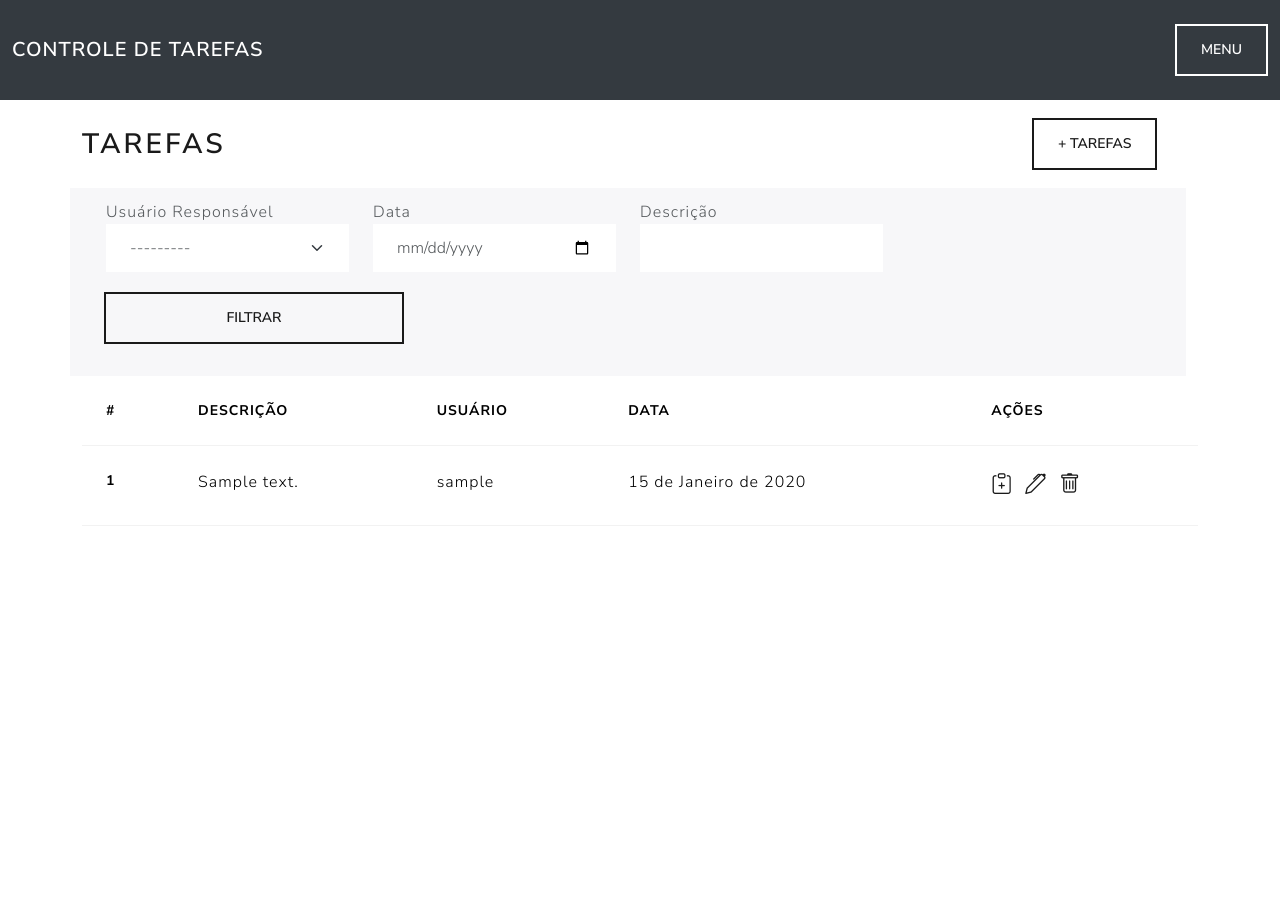
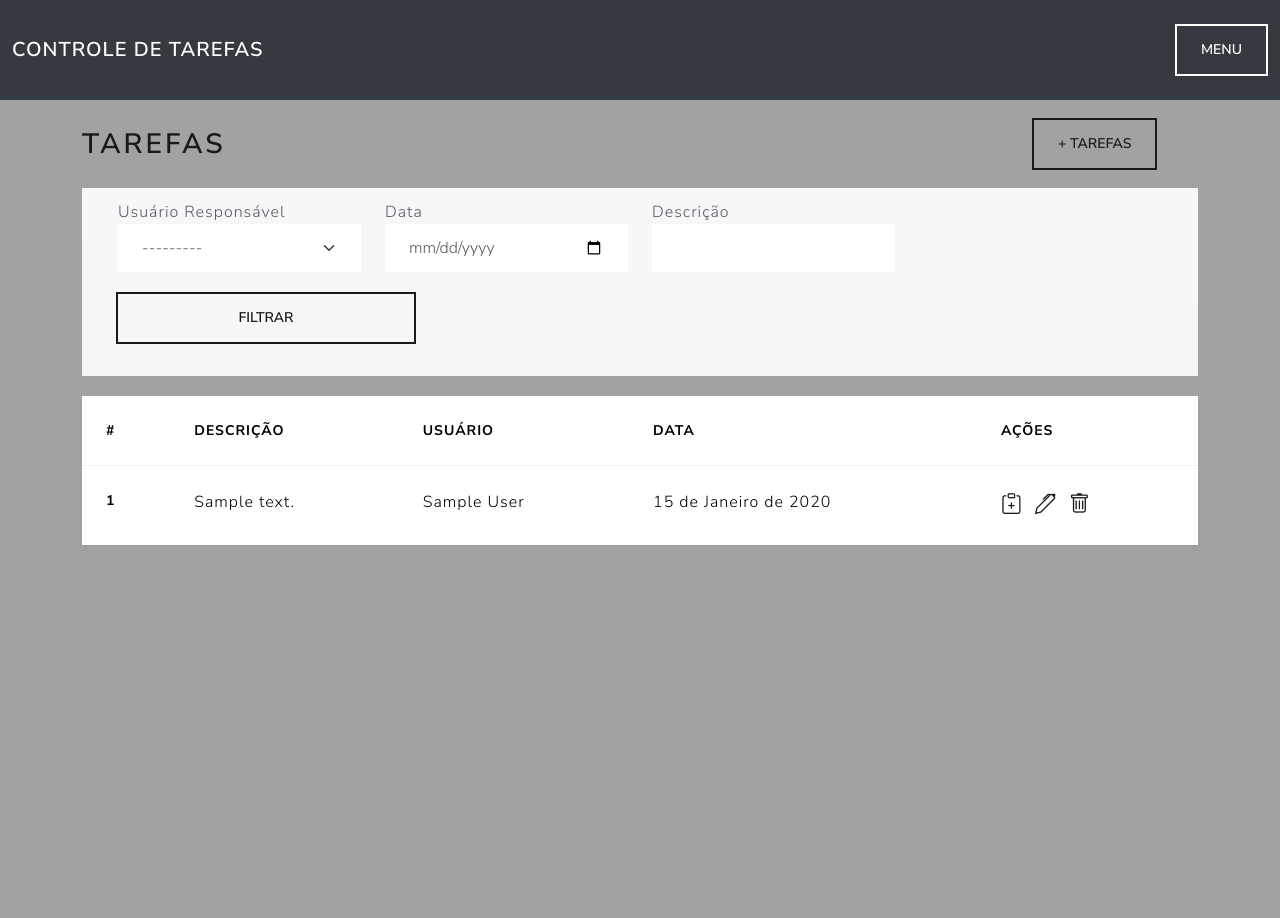
Before and after one commit to Wil-Fs/tasks, a Django app: page /tasks_list in a window 1280 px wide. Before the commit the page ends 526 px from the top, so only its background shows below. Run offline with Django 5.2, Linux system fonts and the light colour scheme; a user stored in the database is signed in; tables that the repository leaves empty hold one stand-in row (values such as "Sample post"); some libraries are stand-ins or nearby versions.

Commit message:
change: style details

```diff
--- a/tasks_timing/static/css/style.css
+++ b/tasks_timing/static/css/style.css
@@ -19,6 +19,17 @@ textarea {
     margin-right: 6px;
 }
 
+body, html {
+    min-height: 100vh;
+    height: auto;
+}
+
+body {
+    background: linear-gradient(to bottom, #a2a2a2,#a1a1a1);
+    background-size: cover;
+    background-repeat: no-repeat;
+}
+
 /* navbar.html */
 
 #navbar {
@@ -35,6 +46,10 @@ textarea {
     margin-right: 14px;
 }
 /* form_filter */
+
+.form_box {
+    margin: 0 0 20px;
+}
 
 .button_filter {
     margin: 20px 10px;
--- a/tasks_timing/templates/tasks_timing/base.html
+++ b/tasks_timing/templates/tasks_timing/base.html
@@ -26,6 +26,7 @@
 
         {% endblock %}
     </div>
+    <br><br>
   </body>
   <script src="https://cdn.jsdelivr.net/npm/bootstrap@5.3.3/dist/js/bootstrap.bundle.min.js" integrity="sha384-YvpcrYf0tY3lHB60NNkmXc5s9fDVZLESaAA55NDzOxhy9GkcIdslK1eN7N6jIeHz" crossorigin="anonymous"></script>
 </html>
--- a/tasks_timing/templates/tasks_timing/tasks_list.html
+++ b/tasks_timing/templates/tasks_timing/tasks_list.html
@@ -13,7 +13,7 @@
         </a>
     </div>
 
-    <form method="get" class="d-flex form-control row">
+    <form method="get" class="d-flex form-control row form_box">
         {% csrf_token %}
         <div class="col-3">
             <label>Usuário Responsável</label>
@@ -30,7 +30,7 @@
         <button type="submit" class="btn btn-outline-primary button_filter">Filtrar</button>
     </form>
 
-    <table class="table">
+    <table class="table container">
         <thead>
             <tr>
                 <th scope="col">#</th>
@@ -45,7 +45,11 @@
                 <tr>
                     <th scope="row">{{ task.id }}</th>
                     <td>{{ task.description }}</td>
-                    <td>{{ task.owner }}</td>
+                    {% if task.manager.first_name %}
+                        <td>{{ task.manager.first_name }} {{ task.manager.last_name }}</td>
+                    {% else %}
+                        <td>{{ task.manager }}</td>
+                    {% endif %}
                     <td>{{ task.date }}</td>
                     <td>
                         <a class='icons' href="{% url 'start-task' task.id %}">
--- a/tasks_timing/templates/tasks_timing/update_task.html
+++ b/tasks_timing/templates/tasks_timing/update_task.html
@@ -9,11 +9,11 @@
     <form action="" method="POST">
         {% csrf_token %}
         {{ form.as_p }}
-        <button class="btn btn-success" type="submit">
+        <button class="btn btn-outline-primary" type="submit">
             Salvar
         </button>
         <a href="{% url 'tasks-list' %}">
-            <button class="btn btn-secondary" type="button">
+            <button class="btn btn-outline-warning" type="button">
                 Cancelar
             </button>
         </a>
```
Also changed, not shown: tasks_timing/templates/tasks_timing/time_working_list.html (+8 -4 lines), tasks_timing/templates/tasks_timing/view_time_working.html (+11 -2 lines).
